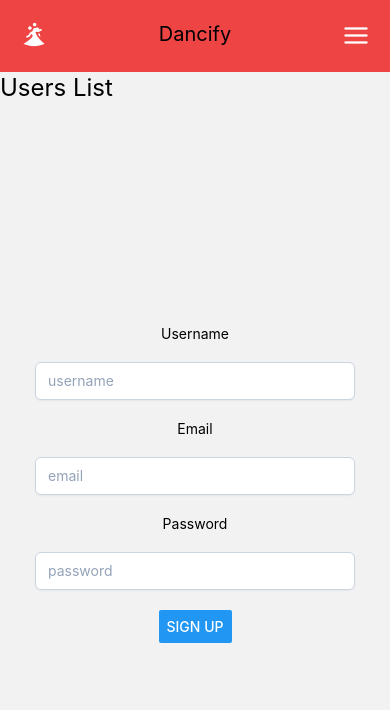
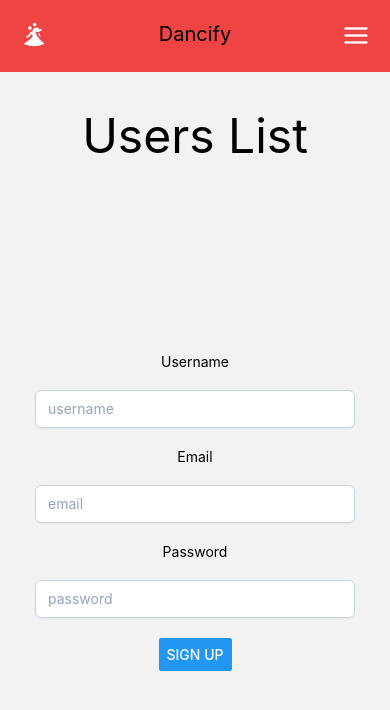
Before and after one commit to JSON-and-the-Arguments/dancify, a React Native app: screen /Home in a window 390 px wide. Shown: the top 710 px of the page. Built offline with nearby package versions, Linux system fonts and the light colour scheme; no server answers; the database is empty.

Commit message:
Add navbar to user list

```diff
--- a/App.js
+++ b/App.js
@@ -22,7 +22,6 @@ export default function App() {
     <NavigationContainer>
 
         <Stack.Navigator>
-
             <Stack.Screen name="Home" component={Home} />
             <Stack.Screen name="CreateProfile" component={CreateProfile}/>
             <Stack.Screen name="UsersList" component={UsersList} />
--- a/getdata.js
+++ b/getdata.js
@@ -4,8 +4,8 @@ const docRef = doc(db, "cities", "SF");
 const docSnap = await getDoc(docRef);
 
 if (docSnap.exists()) {
-  //console.log("Document data:", docSnap.data());
+  console.log("Document data:", docSnap.data());
 } else {
   // doc.data() will be undefined in this case
-  //console.log("No such document!");
+  console.log("No such document!");
 }
--- a/src/components/CreateProfile.jsx
+++ b/src/components/CreateProfile.jsx
@@ -1,5 +1,5 @@
 import { View, Text, ScrollView, Image, TextInput, Button, SafeAreaView, Switch, TouchableOpacity} from 'react-native'
-import React, { useState, useEffect } from 'react'
+import React, { useState, useEffect, useLayoutEffect } from 'react'
 import Navbar from './Navbar'
 import Dropdown from './Dropdown'
 import Slider from '@react-native-community/slider';
@@ -30,10 +30,6 @@ const initialValues = {
   about: ""
 }
 
-// const location = 'manchester';
-// const danceStyle = 'salsa';
-// const role = 'leader';
-// const bio = 'hi';
 
 const dance = [
   {id: 1, name: 'salsa'},
@@ -58,9 +54,11 @@ const CreateProfile = () => {
 
   const [selectedImage, setSelectedImage] = useState(null);
   const [permissionStatus, setPermissionStatus] = useState(null);
-  const [photoLink, setPhotoLink] = useState('')
+  //const [photoLink, setPhotoLink] = useState('')
 
   const navigation = useNavigation();
+
+
 
   useEffect(() => {
     (async () => {
@@ -99,19 +97,12 @@ const CreateProfile = () => {
 
 
     }
-    // const userData = {
-    //   displayName,
-    //   email: user.email,
-    // };
+
     if (photoURL) {
       initialValues.image = photoURL
     }
 
-    // await Promise.all([
-    //   updateProfile(user, userData),
-    //   setDoc(doc(db, "users", user.uid), { ...userData, uid: user.uid }),
-    // ]);
-    // navigation.navigate("home");
+
   }
 
 
@@ -174,10 +165,6 @@ const CreateProfile = () => {
             />
           )}
         </TouchableOpacity>
-        {/* <Button
-                title="Upload Photo"
-                onPress={handleUploadPicture}
-                /> */}
 
 
 
@@ -204,15 +191,7 @@ const CreateProfile = () => {
           required
           keyboardType="default"
         />
-        {/* <Text>Image</Text> */}
-        {/* <TextInput
-          value={photoLink}
-          onChangeText={(value) => handleInputChange("image", photoLink)}
-          className="mt-1 block w-80 px-3 py-2 bg-white border border-slate-300 rounded-md text-sm shadow-sm placeholder-slate-400"
-          placeholder="image"
-          required
-          keyboardType="default"
-        /> */}
+
         <Text>Post Code</Text>
         <TextInput
           value={values.postcode}
@@ -271,7 +250,7 @@ const CreateProfile = () => {
         />
         <View className='mt-5 mb-10'>
             <Button
-                title="Sign Up"
+                title="Create"
                 onPress={patchUser}
                 className="bg-blue-500 hover:bg-blue-700 text-white  font-bold py-2 px-4 rounded-full-5"
             />
--- a/src/components/Home.jsx
+++ b/src/components/Home.jsx
@@ -78,16 +78,19 @@ const Home = () => {
   useLayoutEffect(() => {
     navigation.setOptions({
       headerShown: false,
-      headerTitle: 'Hugo',
+      headerTitle: 'Home',
     });
   }, []);
 
   return (
     <SafeAreaView className="flex-1">
       <Navbar />
-      <TouchableOpacity onPress={() => navigation.navigate('UsersList')}>
-        <Text className='text-2xl'>Users List</Text>
-      </TouchableOpacity>
+      <View className='justify-center items-center mt-10'>
+        <TouchableOpacity onPress={() => navigation.navigate('UsersList')}>
+          <Text className='text-5xl'>Users List</Text>
+        </TouchableOpacity>
+      </View>
+
       <View className="flex-1  justify-center items-center mt-5  space-y-5">
         <Text>Username</Text>
         <TextInput
--- a/src/components/Navbar.jsx
+++ b/src/components/Navbar.jsx
@@ -10,7 +10,9 @@ const Navbar = () => {
   const navigation = useNavigation();
   return (
     <View className='flex-row justify-between p-5 bg-red-500'>
+      <TouchableOpacity onPress={() => navigation.navigate('Home')}>
       <MaterialCommunityIcons name="dance-ballroom" size={28} color="white" />
+      </TouchableOpacity>
       <TouchableOpacity onPress={() => navigation.navigate('CreateProfile')}>
       <Text className='text-xl'>Dancify</Text>
       </TouchableOpacity>
--- a/src/components/UsersList.jsx
+++ b/src/components/UsersList.jsx
@@ -7,13 +7,14 @@ import {ref, uploadBytes, getDownloadURL, getStorage} from 'firebase/storage'
 //import { storage } from "./firebase"
 import { initializeApp } from 'firebase/app';
 import { firebaseConfig } from '../../config';
+import Navbar from './Navbar'
 
 const app = initializeApp(firebaseConfig);
 
 const UsersList = () => {
   const [users, setUsers] = useState([])
   const [picture, setPicture] = useState('')
-  const [loading, setLoading] = useState(false)
+  const [loading, setLoading] = useState(true)
 
 
   useEffect(() => {
@@ -24,30 +25,10 @@ const UsersList = () => {
         setLoading(false)
     })
   }, [])
-  //console.log(users)
 
-  //  const myUsers =users.map((user) => {
-  //   return  user.image
-  // })
-  // console.log(myUsers)
 
-//   users.forEach((user) => {
-//     getImages(user.firstname)
-//     .then((response) => {
-//         setPicture(response)
-//     })
-//   })
-//   useEffect(() => {
-//     getImages(users.firstname)
-//     .then((response) => {
-//         setPicture(response)
-//     })
-//   }, [])
 
-//   console.log(picture)
-//   console.log(picture)
-  // const storage = getStorage()
-  // const httpsReference = ref(storage, 'gs://dancify-728c9.appspot.com/userPictures/Chad/profilePicture.jpeg');
+
 
 
   //  useEffect(() => {
@@ -60,14 +41,6 @@ const UsersList = () => {
 
   //  }, [])
 
-  //console.log(picture, '>>>>>>>>>>>Picture here')
-
-  // return (
-  //   <View>
-  //     <Text>Users List</Text>
-  //     <Image   source={{uri:picture}}/>
-  //   </View>
-  // )
 
   if(loading){
     return (
@@ -82,7 +55,8 @@ const UsersList = () => {
 
     return (
 
-
+      <View className='flex-1'>
+        <Navbar/>
       <ScrollView contentContainerStyle={{justifyContent: 'center'}}  horizontal={true} style={styles.container}>
 
           {users?.map((user, index) => {
@@ -99,7 +73,7 @@ const UsersList = () => {
           })}
 
       </ScrollView>
-
+      </View>
     )
   }
 
```
